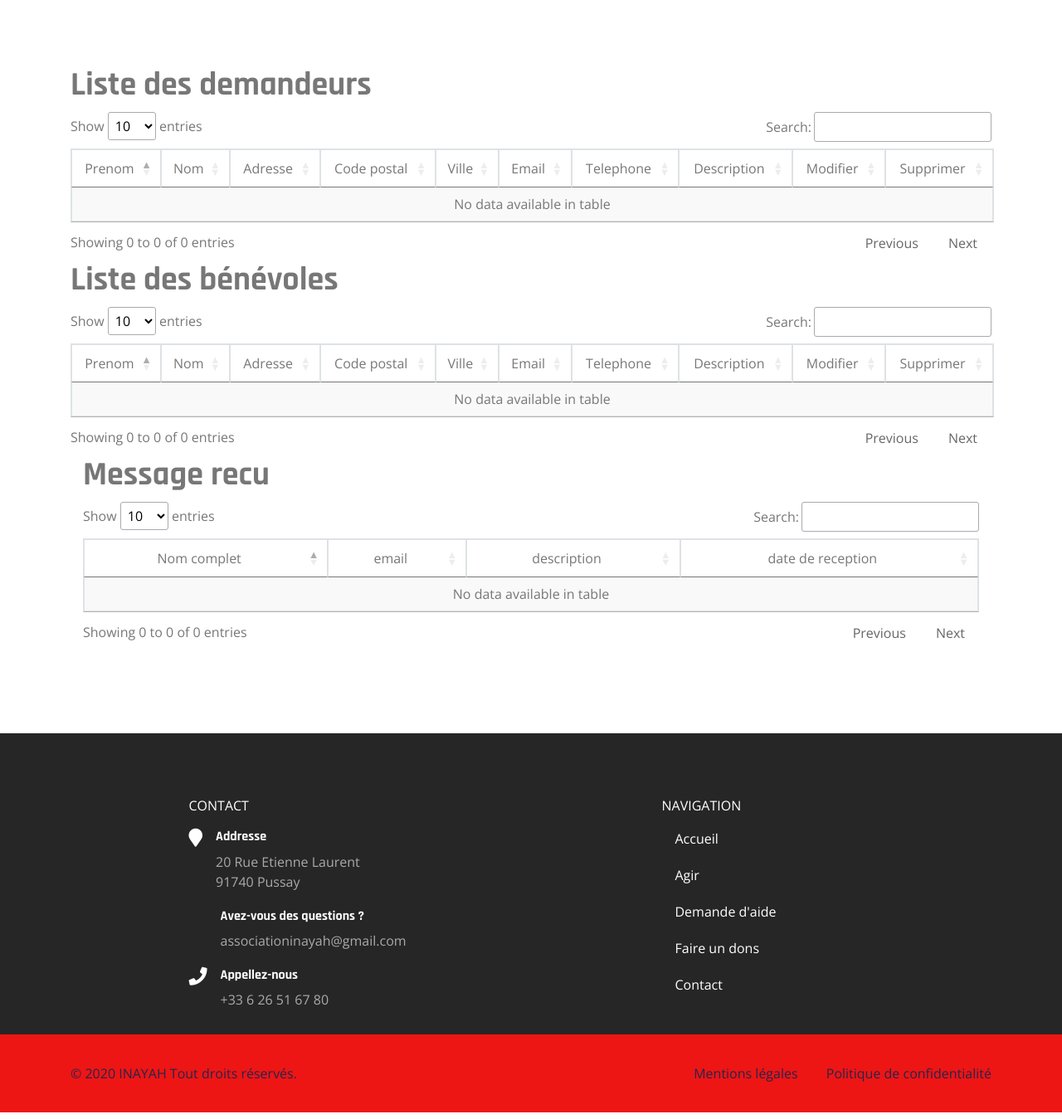
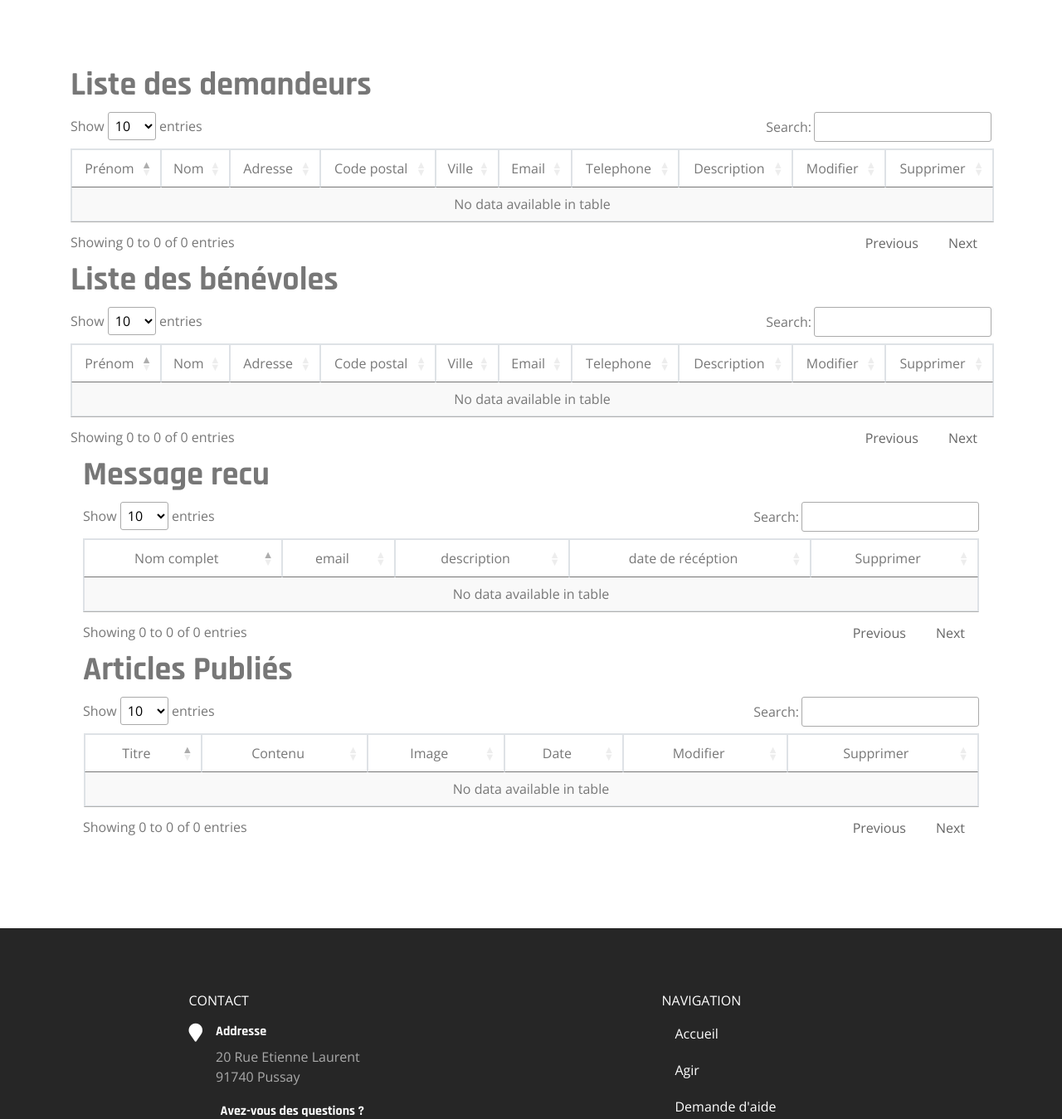
Before and after one commit to ettani/inayah, a Symfony app: template templates/admin/dashboard.html.twig in a window 1280 px wide. Shown: the part 205-1554 px from the top of the page at 83% size. Run offline with Twig, Linux system fonts and the light colour scheme; the template is opened without the code that fills it, so the values that code supplies are empty; some libraries are stand-ins or nearby versions.

Commit message:
secu/admin/post
securité admin
affichage  post et bouton supp et modif

```diff
--- a/composer.json
+++ b/composer.json
@@ -39,9 +39,7 @@
         "symfony/web-link": "5.2.*",
         "symfony/yaml": "5.2.*",
         "twig/extra-bundle": "^2.12|^3.0",
-        "twig/twig": "^2.12|^3.0",
-      "ext-http": "*",
-        "ext-cassandra": "*"
+        "twig/twig": "^2.12|^3.0"
     },
     "require-dev": {
         "doctrine/doctrine-fixtures-bundle": "^3.4",
--- a/config/services.yaml
+++ b/config/services.yaml
@@ -5,7 +5,7 @@
 # https://symfony.com/doc/current/best_practices/configuration.html#application-related-configuration
 parameters:
     images_directory: '%kernel.project_dir%/public/uploads/images'
-
+    from_mailer: 'monmail@toto.fr'
 
 services:
     # default configuration for services in *this* file
--- a/src/Controller/PostController.php
+++ b/src/Controller/PostController.php
@@ -6,6 +6,7 @@ namespace App\Controller;
 
 use App\Entity\Post;
 use App\Form\PostType;
+use Sensio\Bundle\FrameworkExtraBundle\Configuration\IsGranted;
 use Symfony\Component\HttpFoundation\File\Exception\FileException;
 use Symfony\Component\HttpFoundation\File\File;
 use Symfony\Component\HttpFoundation\File\UploadedFile;
@@ -25,6 +26,7 @@ class PostController extends \Symfony\Bundle\FrameworkBundle\Controller\Abstract
      * Mettre à jour un Article
      * @Route("/{id}/update", name="post_update", methods={"GET|POST"})
      * ex. http://localhost:8000/dashboard/post/1/update
+     * @IsGranted("ROLE_ADMIN")
      * @param Post $post
      * @param Request $request
      * @param SluggerInterface $slugger
@@ -96,6 +98,7 @@ class PostController extends \Symfony\Bundle\FrameworkBundle\Controller\Abstract
      * Créer un Article
      * @Route("/create", name="post_create", methods={"GET|POST"})
      * ex. http://localhost:8000/dashboard/post/create
+     * @IsGranted("ROLE_ADMIN")
      * @param Request $request : Contient la requète de l'utilisateur et ses données.
      * @param SluggerInterface $slugger
      * @return Response
@@ -163,6 +166,7 @@ class PostController extends \Symfony\Bundle\FrameworkBundle\Controller\Abstract
 
     /**
      * Supprimer un Article
+     * @IsGranted("ROLE_ADMIN")
      * @Route("/{id}/delete", name="post_delete", methods={"GET"})
      * ex. http://localhost:8000/dashboard/post/1/delete
      * @param Post $post
--- a/src/Controller/UserController.php
+++ b/src/Controller/UserController.php
@@ -6,6 +6,7 @@ namespace App\Controller;
 
 use App\Entity\User;
 use App\Form\UserType;
+use Sensio\Bundle\FrameworkExtraBundle\Configuration\IsGranted;
 use Symfony\Bundle\FrameworkBundle\Controller\AbstractController;
 use Symfony\Component\HttpFoundation\RedirectResponse;
 use Symfony\Component\HttpFoundation\Request;
@@ -66,6 +67,7 @@ class UserController extends AbstractController
      * Update User
      * @Route("/admin/user/{id}/update", name="user-update", methods={"GET|POST"})
      * ex. http://localhost:8000/admin/user/12/update
+     * @IsGranted("ROLE_ADMIN")
      * @param User $user
      * @param Request $request
      * @param UserPasswordEncoderInterface $encoder
@@ -109,6 +111,7 @@ class UserController extends AbstractController
      * Supprimer un User
      * @Route("/admin/user/{id}/delete", name="user_delete", methods={"GET"})
      * ex. http://localhost:8000/admin/user/7/delete
+     * @IsGranted("ROLE_ADMIN")
      * @param User $user
      * @return RedirectResponse
      */
--- a/templates/admin/dashboard.html.twig
+++ b/templates/admin/dashboard.html.twig
@@ -12,7 +12,7 @@
                 <table class="table table-bordered display" id="myTable">
 
                     <thead>
-                    <td class="text-center align-middle"> Prenom</td>
+                    <td class="text-center align-middle"> Prénom</td>
                     <td class="text-center align-middle"> Nom</td>
                     <td class="text-center align-middle"> Adresse</td>
                     <td class="text-center align-middle"> Code postal</td>
@@ -34,27 +34,27 @@
                             <td> {{ user.email }} </td>
                             <td> {{ user.tel }} </td>
                             <td> {{ user.description }} </td>
-                        <td> <a class="btn btn-danger btn-block"
+                            <td><a class="btn btn-danger btn-block"
                                    href="{{ path('user-update', { 'id' : user.id }) }}">
                                     <i class="far fa-edit"></i>
                                 </a></td>
-                        <td> <a class="btn btn-danger btn-block"
+                            <td><a class="btn btn-danger btn-block"
                                    href="{{ path('user_delete', { 'id' : user.id }) }}">
                                     <i class="far fa-trash-alt"></i>
-                            </a>  </td>
+                                </a></td>
                         </tr>
                     {% endfor %}
                     </tbody>
                 </table>
             </div>
-{#        #}{# LISTE DES BENEVOLES #}
+            {# #}{# LISTE DES BENEVOLES #}
             <div class="col-md-12">
                 <h1> Liste des bénévoles</h1>
 
                 <table class="table table-bordered display" id="myTable2">
 
                     <thead>
-                        <td class="text-center align-middle"> Prenom</td>
+                    <td class="text-center align-middle"> Prénom</td>
                     <td class="text-center align-middle"> Nom</td>
                     <td class="text-center align-middle"> Adresse</td>
                     <td class="text-center align-middle"> Code postal</td>
@@ -76,14 +76,14 @@
                             <td> {{ user.email }} </td>
                             <td> {{ user.tel }} </td>
                             <td> {{ user.description }} </td>
-                        <td> <a class="btn btn-danger mt-2"
+                            <td><a class="btn btn-danger mt-2"
                                    href="{{ path('user-update', { 'id' : user.id }) }}">
                                     <i class="far fa-edit"></i>
                                 </a></td>
-                        <td> <a class="btn btn-danger btn-block mt-2"
+                            <td><a class="btn btn-danger btn-block mt-2"
                                    href="{{ path('user_delete', { 'id' : user.id }) }}">
                                     <i class="far fa-trash-alt"></i>
-                            </a>  </td>
+                                </a></td>
                         </tr>
                     {% endfor %}
                     </tbody>
@@ -91,7 +91,7 @@
             </div>
         </div>
 
-{#LISTE DES MESSAGES RECU #}
+        {# LISTE DES MESSAGES RECU #}
         <div class="col-md-12">
             <h1> Message recu</h1>
             <table class="table table-bordered display" id="myTable3">
@@ -99,7 +99,10 @@
                 <td class="text-center align-middle"> Nom complet</td>
                 <td class="text-center align-middle"> email</td>
                 <td class="text-center align-middle"> description</td>
-            <td class="text-center align-middle"> date de reception</td>
+                <td class="text-center align-middle"> date de récéption</td>
+                <td class="text-center align-middle"> Supprimer</td>
+
+
                 </thead>
                 <tbody>
                 {% for message in messages %}
@@ -108,7 +111,47 @@
                         <td> {{ message.email }} </td>
                         <td> {{ message.description }} </td>
                         <td> {{ message.date | date('d/m/Y') }} </td>
+                        <td><a class="btn btn-danger btn-block mt-2"
+                               href="{{ path('message_delete', { 'id' : message.id }) }}">
+                                <i class="far fa-trash-alt"></i>
+                            </a></td>
+                    </tr>
+                {% endfor %}
+                </tbody>
+            </table>
+        </div>
 
+
+        {# LISTE DES ARTICLES #}
+        <div class="col-md-12">
+            <h1> Articles Publiés</h1>
+            <table class="table table-bordered display" id="myTable4">
+                <thead>
+                <td class="text-center align-middle"> Titre</td>
+                <td class="text-center align-middle"> Contenu</td>
+                <td class="text-center align-middle"> Image</td>
+                <td class="text-center align-middle"> Date</td>
+                <td class="text-center align-middle"> Modifier</td>
+                <td class="text-center align-middle"> Supprimer</td>
+
+
+                </thead>
+                <tbody>
+                {% for post in posts %}
+                    <tr>
+                        <td> {{ post.title }} </td>
+                        <td> {{ post.content | raw }} </td>
+                        <td><img style="width:100px" class="img-fluid" src="{{ asset('uploads/images/' ~ post.image) }}"
+                                 alt="{{ post.title }}"></td>
+                        <td> {{ post.createdAt | date('d/m/Y') }} </td>
+                        <td><a class="btn btn-danger btn-block mt-2"
+                               href="{{ path('post_update', { 'id' : post.id }) }}">
+                                <i class="far fa-edit"></i>
+                            </a></td>
+                        <td><a class="btn btn-danger btn-block mt-2"
+                               href="{{ path('post_delete', { 'id' : post.id }) }}">
+                                <i class="far fa-trash-alt"></i>
+                            </a></td>
                     </tr>
                 {% endfor %}
                 </tbody>
--- a/templates/default/Post.html.twig
+++ b/templates/default/Post.html.twig
@@ -28,6 +28,7 @@
                 <div class="row">
                     <div class="col">
                         <img class="img-fluid" src="{{ asset('uploads/images/' ~ post.image) }}" alt="{{ post.title }}">
+                        {% if is_granted('ROLE_ADMIN') %}
                             <a class="btn btn-warning btn-block mt-2"
                                href="{{ path('post_update', { 'id' : post.id }) }}">
                                 Modifier cet Article
@@ -36,6 +37,7 @@
                                href="{{ path('post_delete', { 'id' : post.id }) }}">
                                 Supprimer cet Article
                             </a>
+                        {% endif %}
                     </div>
                     <div class="col">
                         {{ post.content | raw }}
```
Also changed, not shown: src/Controller/AdminController.php (+12 -13 lines), src/Controller/MessageController.php (+2 -10 lines), public/assets/js/app.js, 1 other file. Lines whose indentation alone changed are shown as unchanged.
